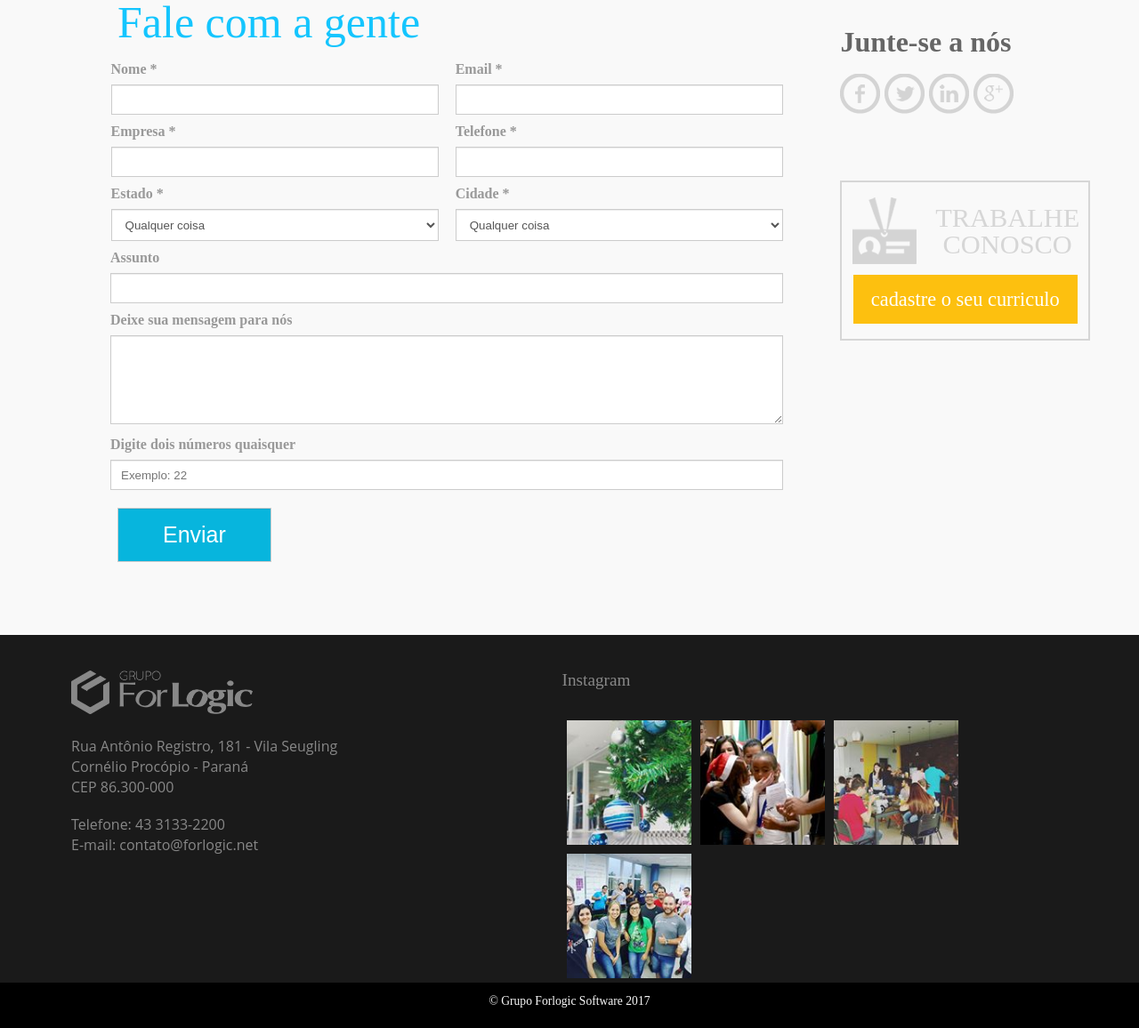
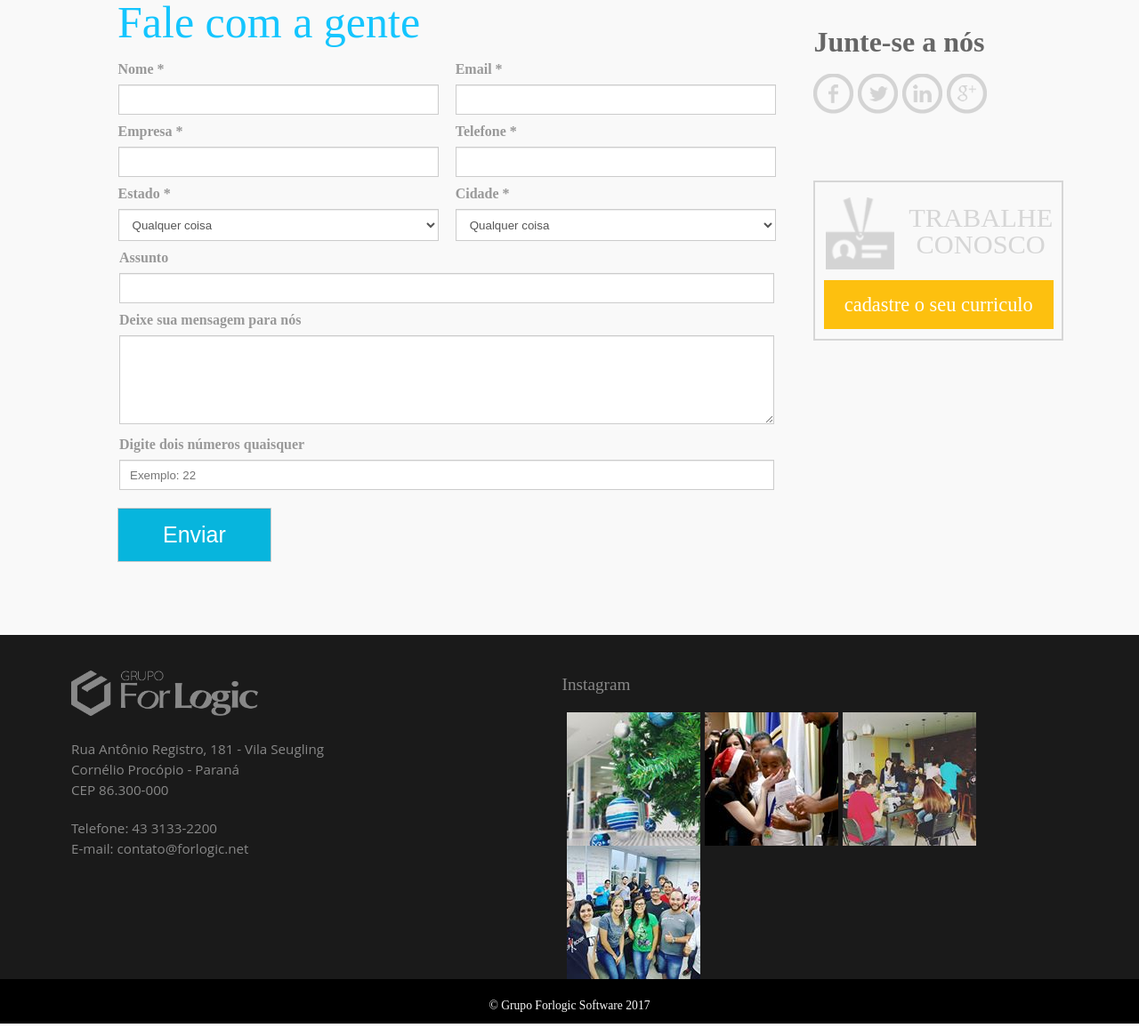
Before and after one commit to rodrigoRolim/TreinamentoForlogic, a plain HTML site: page faleConoscoForlogic.html in a window 1280 px wide. Shown: the part 492-1648 px from the top of the page at 89% size. Drawn offline with Linux system fonts and the light colour scheme.

Commit message:
documentos organizados

```diff
--- a/faleConoscoForlogic.html
+++ b/faleConoscoForlogic.html
@@ -89,7 +89,7 @@
 
             /*begin image*/
                .image{
-                     background-image: url("imagem-top.png");
+                     background-image: url("img/imagem-top.png");
                      background-repeat: no-repeat;
                      background-size: cover;
                      background-position: center center;
@@ -111,7 +111,8 @@
             /*right*/
             .r-right{
                 background-color:  #f9f9f9;
-                padding:0px 40px;
+                padding:0px 70px 0 10px;
+
             }
             .join-us{
                 font-family: Helvetica Neue Thin;
@@ -152,7 +153,7 @@
                 font-size: 1.4rem;
                 text-decoration: none;
                 width:90%;
-                padding: 15px 20px;
+                padding: 15px 23px;
                 font-style: normal;
 	            font-variant: normal;
 	            font-weight: 100;
@@ -164,25 +165,26 @@
             }
             .card{
                 margin-right: 10px;
-                margin-left: 0px;
-                margin-top: 12px;
+                margin-left: 5px;
+                padding-top: 12px;
                 margin-bottom: 15px;
+                width: 28%;
             }
             .icons-sociable{
                 margin-top: 60px;
                 background-color: transparent;
             }
             .fb{
-                background-image: url("ico-Facebook.png");
+                background-image: url("img/ico-Facebook.png");
             }
             .tw{
-                background-image: url("ico-Twitter.png");
+                background-image: url("img/ico-Twitter.png");
             }
             .lk{
-                background-image: url("ico-Linkedin.png");
+                background-image: url("img/ico-Linkedin.png");
             }
             .go{
-                background-image: url("ico-g.png");
+                background-image: url("img/ico-g.png");
             }
             .icons-sociable{
                 padding-bottom:70px;
@@ -191,10 +193,10 @@
             .icons-sociable a{
                 color: #337ab7;
             }
-            .fb:hover{background-image: url("ico-Facebook_hover.png");}
-            .tw:hover{background-image: url("ico-Twitter_hover.png");}
-            .lk:hover{background-image: url("ico-Linkedin_hover.png");}
-            .go:hover{background-image: url("ico-g_hover.png");}
+            .fb:hover{background-image: url("img/ico-Facebook_hover.png");}
+            .tw:hover{background-image: url("img/ico-Twitter_hover.png");}
+            .lk:hover{background-image: url("img/ico-Linkedin_hover.png");}
+            .go:hover{background-image: url("img/ico-g_hover.png");}
             .sets{
                 width: 50px;
                 height: 50px;
@@ -244,12 +246,12 @@
 
             }
             .grp-fm-left{
-                width: 46%;
+                width: 45%;
                 margin-right:15px;
             }
 
-            .grp-fm-right{width: 46%;}
-            .grp-fm-bottom{width: 94.5%;}
+            .grp-fm-right{width: 45%;}
+            .grp-fm-bottom{width: 92%;}
             .inp-f, .sel-f{
                 padding: 8.5px 11px;
                 width: 100%;
@@ -288,6 +290,7 @@
             }
             #btn-e:hover{
                 background-color: #2484b2;
+                cursor:pointer;
             }
 
             /*end main*/
@@ -303,7 +306,7 @@
                 text-align: center;
                 color:#f9f9f9;
                 font-size: 0.85rem;
-                padding: 0px;
+                padding: 9px;
                 line-height: 22px;
                 letter-spacing: 0px;
 
@@ -313,7 +316,7 @@
                 padding-top:10px;
             }
             .logo-footer img{
-                width: 37%;
+                width: 38%;
                 background-position: top left;
 
             }
@@ -321,7 +324,7 @@
                 color:#888888;
                 font-family: "Open Sans";
                 font-weight: 500;
-                font-size: 1.0rem;
+                font-size: 0.95rem;
                 line-height: 23px;
                 letter-spacing: 0px;
                 background-position: top left;
@@ -330,27 +333,28 @@
                 margin-bottom: 10px;
 
             }
-            p{
-                padding: 0 0 19px;
+            .adress-comp p{
+            	padding: 0 0 20px 0;
             }
+
             .gallery-ins{
                 color:#888888;
                 font-size: 1.2rem;
                 width:100%;
-                margin-top:40px;
+                margin-top:45px;
                 text-align: left;
                 margin-right:60px;
             }
             .gallery-ins p{
-                margin-bottom: 10px;
+                margin-bottom: 20px;
             }
             .gallery a img{
-                padding:5px;
+                padding-left:5px;
                 float:left;
 
             }
             .gallery{
-                padding-right: 0px;
+
                 width:100%;
             }
             /*end footer*/
@@ -396,7 +400,7 @@
                     <div class="box-work-us">
                         <div class="j-1">
                             <h3 id="wu-1">trabalhe<br/>conosco</h3>
-                            <img src="cartao.png" alt="carstao" class="card">
+                            <img src="img/cartao.png" alt="carstao" class="card">
                         </div>
                         <div class="curriculo">
                             <a href="" class="btn-c">cadastre o seu curriculo</a>
@@ -482,7 +486,7 @@
 
                     <div class="adress-comp">
                             <div class="logo-footer">
-                                    <p><img src="LogoGrupo_Oficial-cinza.png" alt=""></p>
+                                    <p><img src="img/LogoGrupo_Oficial-cinza.png" alt=""></p>
                             </div>
                         <p>Rua Antônio Registro, 181 - Vila Seugling<br/>
                            Cornélio Procópio - Paraná<br/>
@@ -495,10 +499,10 @@
                     <div class="gallery-ins">
                         <div><p>Instagram</p></div>
                         <div class="gallery">
-                            <a href="" class="foto_1"><img src="foto_1.jpg" alt="" width="150" height="150"></a>
-                            <a href="" class="foto_2"><img src="foto_2.jpg" alt="" width="150" height="150"></a>
-                            <a href="" class="foto_3"><img src="foto_3.jpg" alt="" width="150" height="150"></a>
-                            <a href="" class="foto_4"><img src="foto_4.jpg" alt="" width="150" height="150"></a>
+                            <a href="" class="foto_1"><img src="img/foto_1.jpg" alt="" ></a>
+                            <a href="" class="foto_2"><img src="img/foto_2.jpg" alt=""></a>
+                            <a href="" class="foto_3"><img src="img/foto_3.jpg" alt=""></a>
+                            <a href="" class="foto_4"><img src="img/foto_4.jpg" alt=""></a>
                         </div>
                     </div>
                 </div>
```
Also changed, not shown: img/LogoGrupo_Oficial-cinza.png (renamed from LogoGrupo_Oficial-cinza.png), img/cartao.png (renamed from cartao.png), img/foto_1.jpg (renamed from foto_1.jpg), img/foto_2.jpg (renamed from foto_2.jpg), img/foto_3.jpg (renamed from foto_3.jpg), img/foto_4.jpg (renamed from foto_4.jpg), img/ico-Facebook.png (renamed from ico-Facebook.png), img/ico-Facebook_hover.png (renamed from ico-Facebook_hover.png), img/ico-Linkedin.png (renamed from ico-Linkedin.png), img/ico-Linkedin_hover.png (renamed from ico-Linkedin_hover.png), img/ico-Twitter.png (renamed from ico-Twitter.png), img/ico-Twitter_hover.png (renamed from ico-Twitter_hover.png), img/ico-g.png (renamed from ico-g.png), img/ico-g_hover.png (renamed from ico-g_hover.png), 1 more files.
